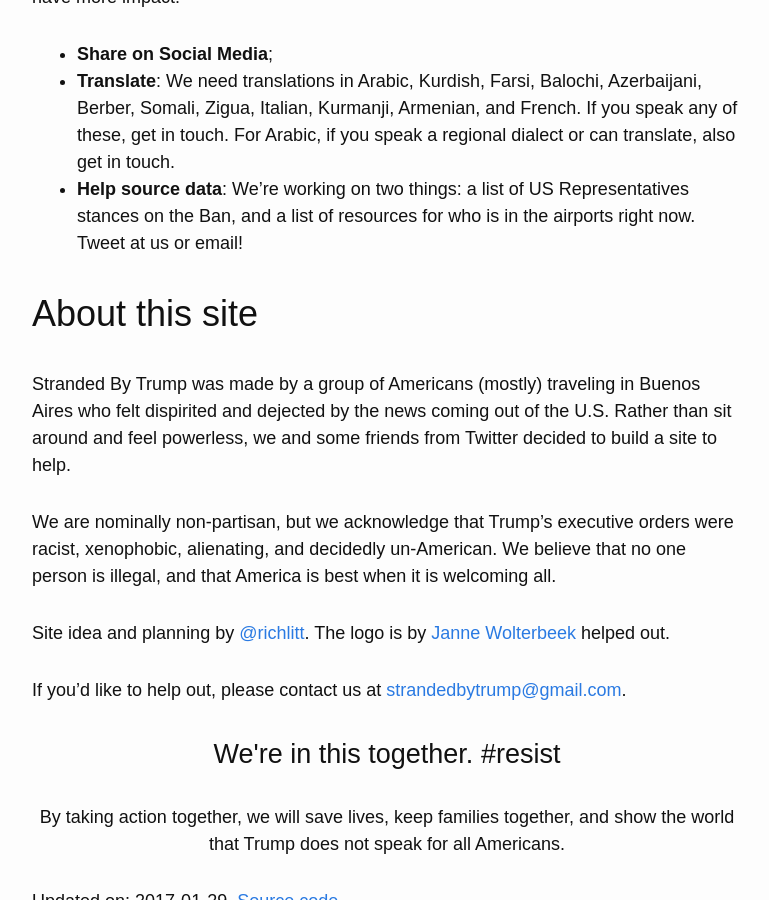
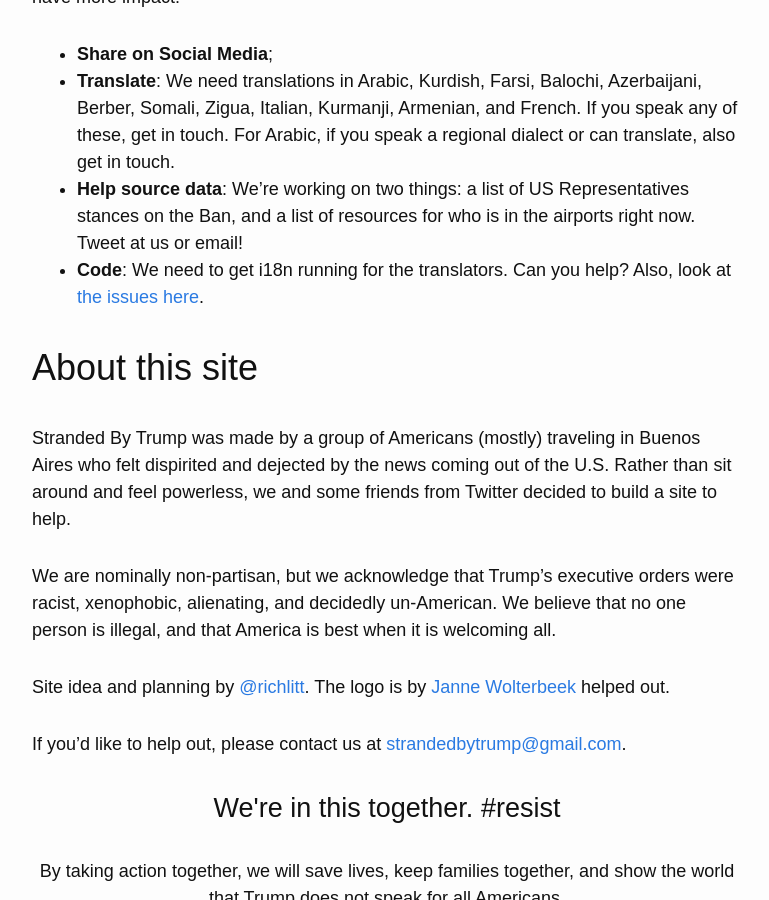
Before and after one commit to RichardLitt/stranded-by-trump, a Jekyll site: the page built from index.md, in a window 1280 px wide and 900 px high, scrolled down 4138 px. Shown: the whole window, without its empty margins (253-1022 px from the left). Built offline with Jekyll 4.4.1, drawn with Linux system fonts in a browser that asks for light colours; nearby versions of some CDN libraries; our own code applies the rules of GitHub Pages for plain Markdown files.

Commit message:
Added code

```diff
--- a/index.md
+++ b/index.md
@@ -120,6 +120,7 @@ We need help! Currently, there are a few things you can do to help @StrandedByTr
 - **Share on Social Media**;
 - **Translate**: We need translations in Arabic, Kurdish, Farsi, Balochi, Azerbaijani, Berber, Somali, Zigua, Italian, Kurmanji, Armenian, and French. If you speak any of these, get in touch. For Arabic, if you speak a regional dialect or can translate, also get in touch.
 - **Help source data**: We're working on two things: a list of US Representatives stances on the Ban, and a list of resources for who is in the airports right now. Tweet at us or email!
+- **Code**: We need to get i18n running for the translators. Can you help? Also, look at [the issues here](https://github.com/RichardLitt/stranded-by-trump).
 
 # About this site
 
```
